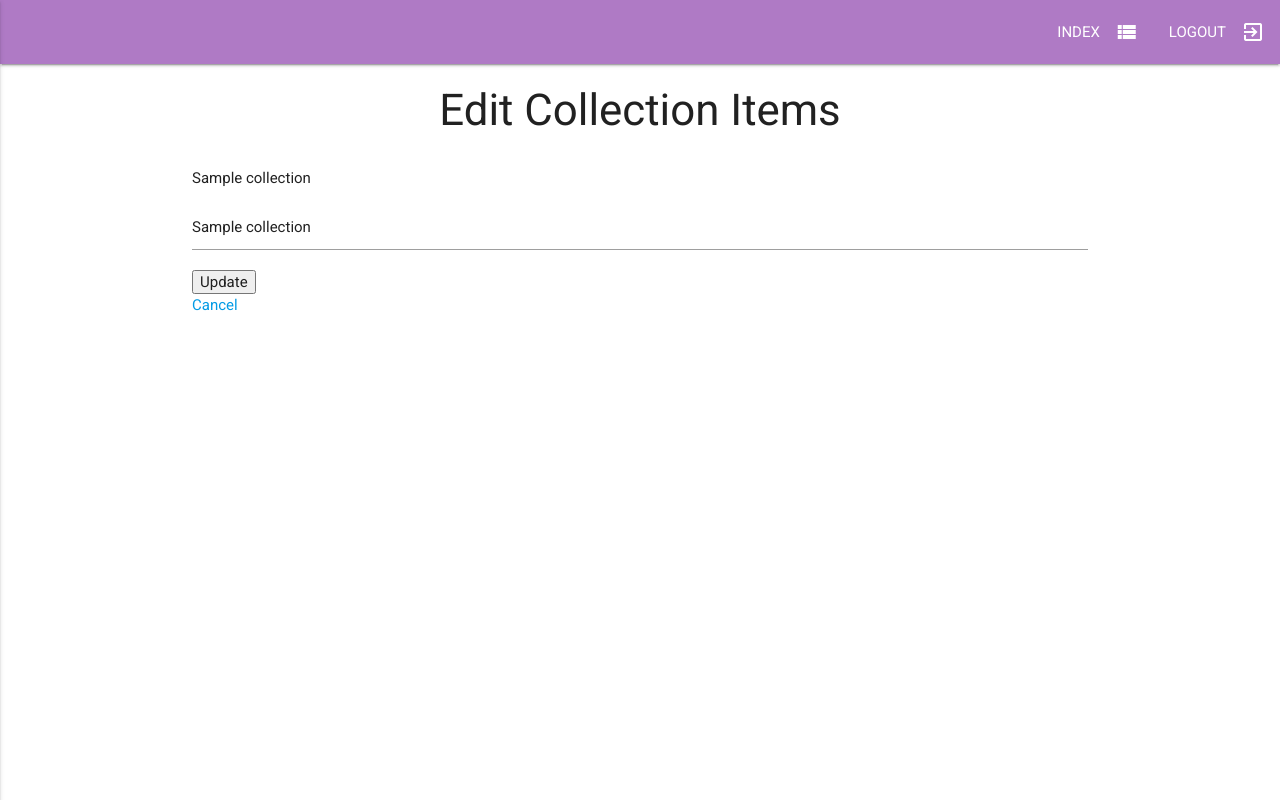
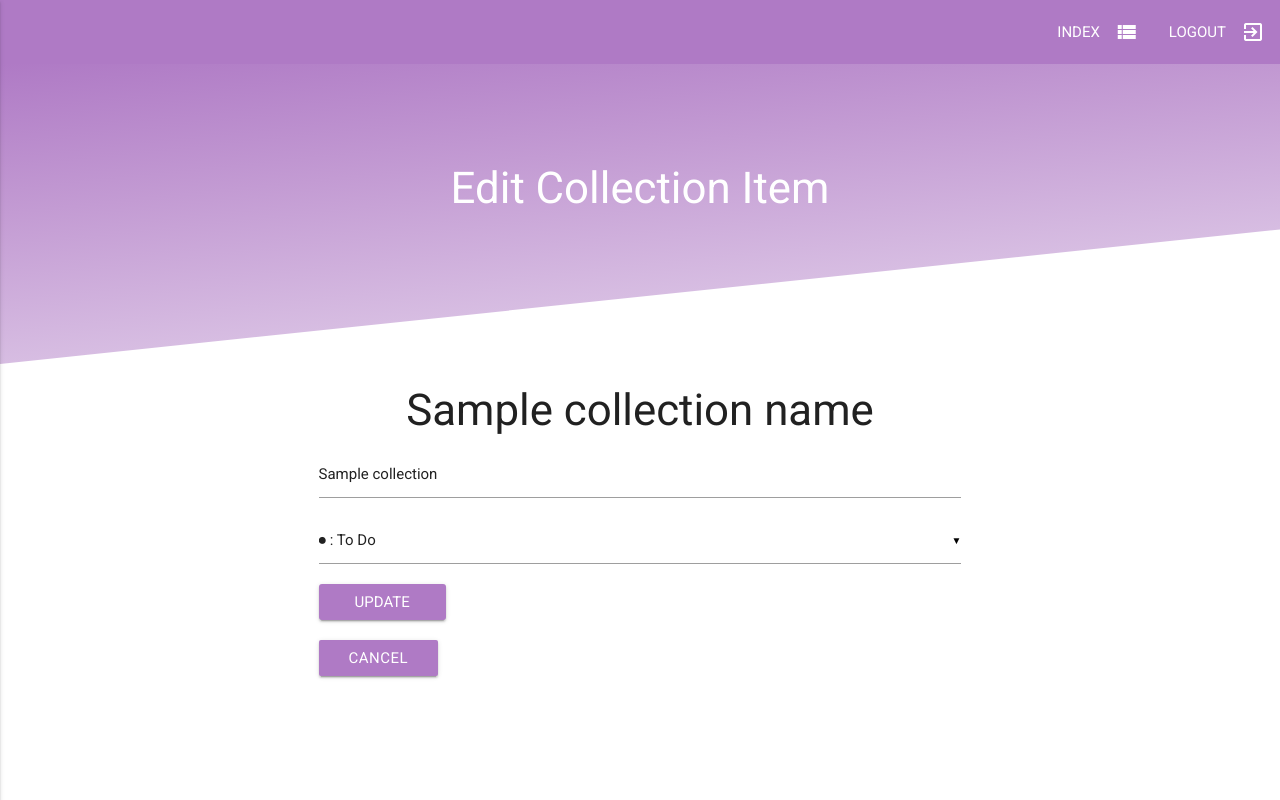
Before and after one commit to Code-Institute-Submissions/data_centric_project_stream_three_bullet_it, a Flask app: template templates/edit_collection_item.html in a window 1280 px wide. Run offline with Flask 2, Linux system fonts and the light colour scheme; the template is opened without the code that fills it: most values are stand-ins (such as "Sample title", 1, 10 or a date in 2020); some libraries are stand-ins or nearby versions.

Commit message:
edit & delete functionality updated, bullet functionality added

```diff
--- a/app.py
+++ b/app.py
@@ -33,6 +33,7 @@ def get_collections(username):
      user_collections = load_collections_by_username(username)
      return render_template('collections.html', username=username, user_collections=user_collections)
 
+
 @app.route("/<username>/create_new_collection", methods=["POST"])
 def create_collection(username):
     collection_name= request.form['collection_name']
@@ -54,18 +55,6 @@ def update_collection(username, collection_id):
     mongo.db[username].update({"_id":ObjectId(collection_id)}, {"$set": {"name": request.form['collection_name']}})
     return redirect(username + "/get_collections")
 
-# @app.route("/<username>/edit_collection/<collection_id>/<item_id>")
-# def edit_collection(username, collection_id, item_id):
-#     collection=mongo.db[username].find_one({'_id': ObjectId(collection_id)})
-#     return render_template('edit_collection_item.html', username=username, collection=collection, collection_id=collection_id, item_id=item_id)
-
-@app.route("/<username>/update_collection/<collection_id>/<item_id>", methods=['POST'])
-def update_collection_item_name(username, collection_id, item_id):
-    updated_text = request.form[item_id]
-    mongo.db[username].update({"_id":ObjectId(collection_id), "collection_items": {"$elemMatch": {"item_id": int(item_id)}}}, {"$set": {"collection_items.$.collection_item_name":updated_text}})
-
-    return redirect(username + "/get_collections")
-
 
 @app.route("/<username>/<collection_name>/<collection_id>")
 def view_collection_by_user(username, collection_name, collection_id):
@@ -73,9 +62,15 @@ def view_collection_by_user(username, collection_name, collection_id):
     return render_template("collection_items.html", username=username, collection_name=collection_name, collection_items=collection_items, collection_id=collection_id)
 
 
+@app.route("/<username>/add_collection_item/<collection_name>/<collection_id>")
+def add_collection_item(username, collection_name, collection_id):
+    collection=mongo.db[username].find_one({'_id': ObjectId(collection_id)})
+    return render_template('add_collection_item.html', username=username, collection_name=collection_name, collection=collection, collection_id=collection_id)
+
 @app.route("/<username>/<collection_name>/<collection_id>/add_item", methods=["POST"])
 def add_item_to_collection(username, collection_name, collection_id):
     collection_item= request.form['collection_item_name']
+    item_bullet = request.form['bullet']
     max_id = get_max_id(username, collection_name, collection_id)
     try:
         int(max_id)
@@ -83,9 +78,36 @@ def add_item_to_collection(username, collection_name, collection_id):
     except ValueError:
         new_id = 1
 
-    collection_item_details = {"collection_item_name": collection_item, "item_id": new_id }
+    collection_item_details = {"collection_item_name": collection_item, "item_id": new_id, "item_bullet": item_bullet }
     save_collection_items_to_mongo(username, collection_name, collection_id, collection_item_details)
     return redirect(username + "/" + collection_name + "/" + collection_id)
+
+
+@app.route("/<username>/edit_collection_item/<collection_name>/<collection_id>/<item_id>")
+def edit_collection_item_name(username, collection_name, collection_id, item_id):
+    collection=mongo.db[username].find_one({'_id': ObjectId(collection_id)})
+    return render_template('edit_collection_item.html', username=username, collection_name=collection_name, collection=collection, collection_id=collection_id, item_id=item_id)
+
+@app.route("/<username>/update_collection_item/<collection_name>/<collection_id>/<item_id>", methods=['POST'])
+def update_collection_item_name(username, collection_name, collection_id, item_id):
+    updated_text = request.form[item_id]
+    print(updated_text)
+    updated_bullet = request.form['item_bullet']
+    print(updated_bullet)
+    mongo.db[username].update({"_id":ObjectId(collection_id), "collection_items": {"$elemMatch": {"item_id": int(item_id)}}}, {"$set": {"collection_items.$.collection_item_name":updated_text}})
+    mongo.db[username].update({"_id":ObjectId(collection_id), "collection_items": {"$elemMatch": {"item_id": int(item_id)}}}, {"$set": {"collection_items.$.item_bullet":updated_bullet}})
+    collection_items = load_collection_items_from_mongo(username, collection_id)
+    return render_template("collection_items.html", username=username, collection_name=collection_name, collection_items=collection_items, collection_id=collection_id)
+
+@app.route("/<username>/delete_collection_item/<collection_name>/<collection_id>/<item_id>", methods=['POST'])
+def delete_collection_item_name(username, collection_name, collection_id, item_id):
+    collection=mongo.db[username].find_one({'_id': ObjectId(collection_id)})
+    deleted_id = request.form[item_id]
+    print (deleted_id)
+    mongo.db[username].update({"_id":ObjectId(collection_id)}, {"$pull":{"collection_items": {"item_id": int(deleted_id)}}})
+    collection_items = load_collection_items_from_mongo(username, collection_id)
+    return render_template("collection_items.html", username=username, collection=collection, collection_name=collection_name, collection_items=collection_items, collection_id=collection_id)
+
 
 # Future Log
 
--- a/templates/collections.html
+++ b/templates/collections.html
@@ -32,7 +32,7 @@
         <div class="collection">
             {% if user_collections %} {% for collection in user_collections %}
 
-            <a href="/{{username}}/{{collection.name}}/{{collection._id}}" class="collection-item"><i class="fas fa-plus-circle"></i>  {{collection.name}}
+            <a href="/{{username}}/{{collection.name}}/{{collection._id}}" class="collection-item"><i class="fas fa-plus-circle"></i>{{collection.name}}
         <form class="secondary-content" action="/{{username}}/edit_collection/{{collection._id}}">
             <button class="btn waves-effect waves-light" type="submit" /><i class="material-icons">edit</i></button>
         </form>
--- a/templates/edit_collection_item.html
+++ b/templates/edit_collection_item.html
@@ -1,27 +1,52 @@
 {% extends 'base.html' %} {% block content %}
-<div class="row">
-    <h3>Edit Collection Items</h3>
+<div class="header">
+    <div class="header__bg"></div>
+    <div class="row">
+        <div class="col s12">
+            <h3 class="list-heading">Edit Collection Item</h3>
+        </div>
+    </div>
+</div>
+
+<div class="container">
+    <div class="row">
+        <div class="container">
+            <div class="row">
+                <div class="col s12">
+                    <h3>{{collection_name}}</h3>
+                    {% for i in collection.collection_items %} {% if i.item_id|string() == item_id|string() %}
+                    <form action="/{{username}}/update_collection_item/{{collection_name}}/{{collection_id}}/{{i.item_id}}" method="POST">
+                        <input name="{{i.item_id}}" type="text" value="{{i.collection_item_name}}">
+
+                        <select name="item_bullet" class="selectpicker form-control">
+                                <option value="23fa" type="text">&#x23fa; : To Do</option>
+                                  <option value="58" type="text">&#x58; : Done</option>
+                                    <option value="25b6" type="text">&#x25b6; : Migrate</option>
+                                    <option value="2b58" type="text">&#x2b58; : Event</option>
+                                    <option value="ff0d" type="text">&#xff0d; : Note</option>
+                                    <option value="1f7b7" type="text">&#x1f7b7; : Important</option>
+                                </select>
+                        <input class="btn waves-effect waves-light" type="submit" value="Update" />
+                    </form>
+
+                    {% endif %} {% endfor %}
+
+                </div>
+            </div>
+        </div>
 
 
-    {% for i in collection.collection_items %}
-    <div class="container">
-        <div class="row">
-            <div class="col s12">
-                <p>{{i.collection_item_name}}</p>
-                {% endfor %} {% for i in collection.collection_items %}
-                <form action="/{{username}}/update_collection/{{collection_id}}/{{i.item_id}}" method="POST">
-                    <input name="{{i.item_id}}" type="text" value="{{i.collection_item_name}}">
-                    <input type="submit" value="Update" />
-                </form>
-                {% endfor %}
-
-
-                <a href="{{ url_for('get_collections', username=username) }}">
+        <div class="container">
+            <div class="row">
+                <div class="col s12">
+                    <a class="btn waves-effect waves-light" href="{{ url_for('view_collection_by_user', username=username, collection_name=collection_name, collection_id=collection_id) }}">
                 Cancel
             </a>
-
+                </div>
             </div>
         </div>
     </div>
+
+</div>
 </div>
 {% endblock %}
```
Also changed, not shown: templates/add_collection_item.html (added, +44 -0 lines), templates/collection_items.html (+17 -13 lines), templates/edit_collection.html (+6 -5 lines).
